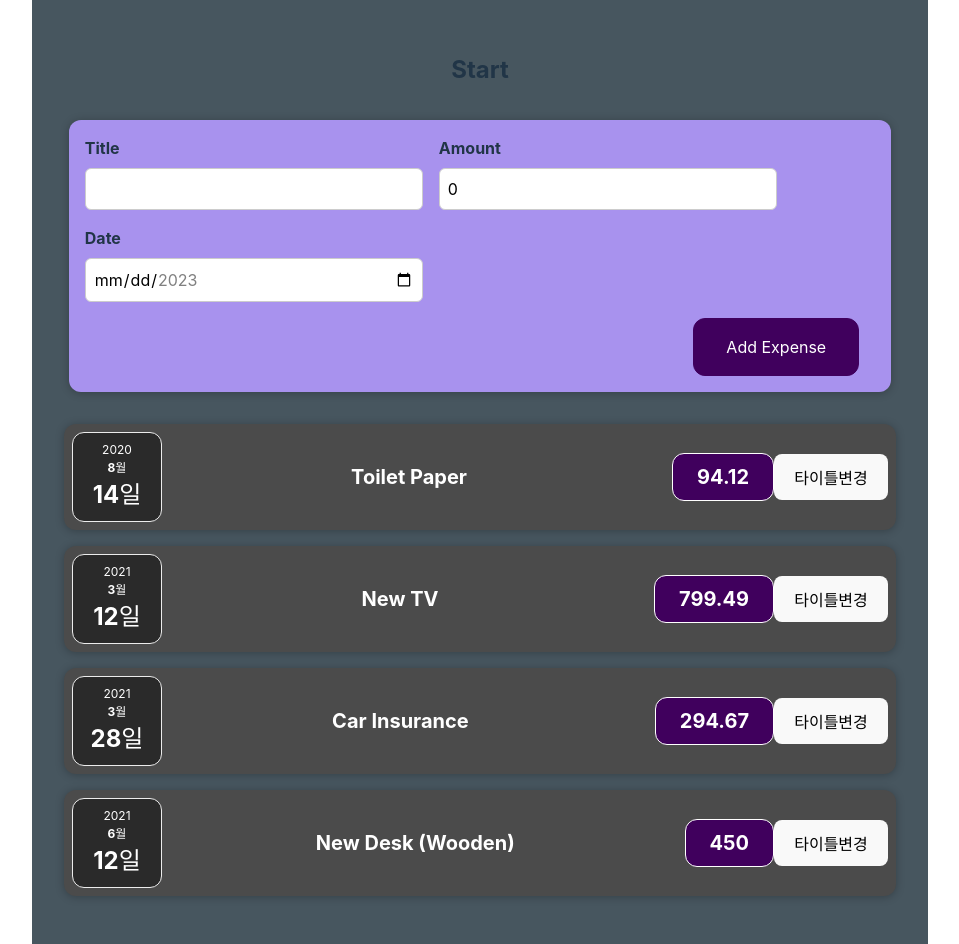
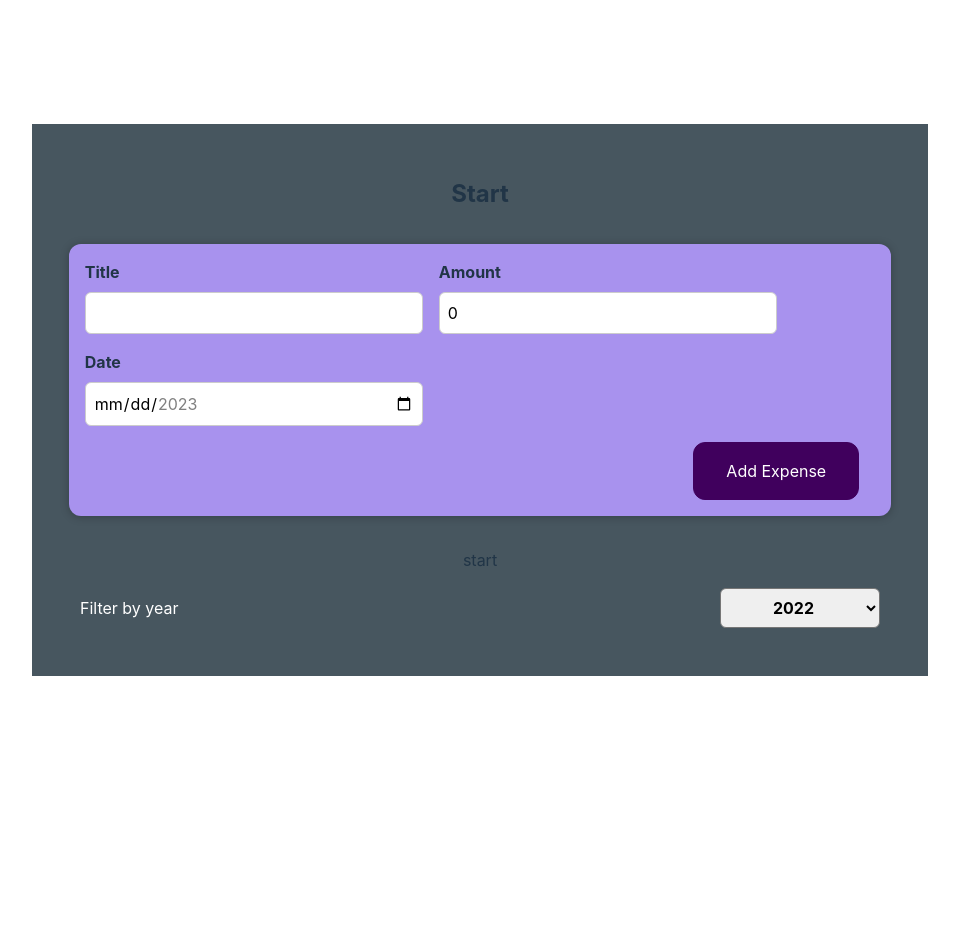
Before and after one commit to jbv2e/test-react-guide-yarn, a React (Vite) app: page / in a window 1280 px wide. Shown: the whole page, without its empty margins (160-1119 px from the left). After the commit the page ends 800 px from the top, so only its background shows below. Built offline with nearby package versions, Linux system fonts and the light colour scheme.

Commit message:
82. Derived

```diff
--- a/src/App.tsx
+++ b/src/App.tsx
@@ -2,12 +2,36 @@
 // import reactLogo from './assets/react.svg'
 // import viteLogo from '/vite.svg'
 import './App.css'
-import ExpenseItem from 'components/Expenses/ExpenseItem'
+import { ExpenseItem } from 'components/Expenses/ExpenseItem'
 import { ExpensesParam } from 'dataType/commonType'
 import NewExpense from 'components/NewExpense/NewExpense'
+import { useState } from 'react'
+import ExpenseFilter from './components/Expenses/ExpenseFilter'
 
 function App() {
-  const expenses: ExpensesParam[] = [
+  // const expenses: ExpensesParam[] = [
+  //   {
+  //     id: 'e1',
+  //     title: 'Toilet Paper',
+  //     amount: 94.12,
+  //     date: new Date(2020, 7, 14),
+  //   },
+  //   { id: 'e2', title: 'New TV', amount: 799.49, date: new Date(2021, 2, 12) },
+  //   {
+  //     id: 'e3',
+  //     title: 'Car Insurance',
+  //     amount: 294.67,
+  //     date: new Date(2021, 2, 28),
+  //   },
+  //   {
+  //     id: 'e4',
+  //     title: 'New Desk (Wooden)',
+  //     amount: 450,
+  //     date: new Date(2021, 5, 12),
+  //   },
+  // ]
+
+  const [ExpenseParam] = useState<ExpensesParam[]>([
     {
       id: 'e1',
       title: 'Toilet Paper',
@@ -27,20 +51,50 @@ function App() {
       amount: 450,
       date: new Date(2021, 5, 12),
     },
-  ]
+  ])
 
-  const addExpenseHandler = (expense: ExpensesParam) => {
-    console.log('in app.js')
-    console.log(expense)
+  const [FilterYear, setFilterYear] = useState('2022')
+  const [filterText, setFilterText] = useState('start')
+
+  // const addExpenseHandler = (expense: ExpensesParam) => {
+  const addExpenseHandler = <T,>(expense: T) => {
+    // console.log('in app.js')
+    // console.log(expense)
+  }
+
+  const onChangeYearHandler = (year: string) => {
+    // console.log('year app')
+    // console.log(year)
+    setFilterYear(year)
+
+    // console.log()
+  }
+
+  if (FilterYear === '2023') {
+    setFilterText('2023-selected')
+  } else if (FilterYear === '2021') {
+    // setFilterText('2021-selected')
   }
 
   return (
     <div>
       <h2>Start</h2>
       <NewExpense onAddExpense={addExpenseHandler}></NewExpense>
-      {expenses.map((exp) => {
-        return <ExpenseItem key={exp.id} props={exp} />
+      <div>{filterText}</div>
+
+      <ExpenseFilter selected={FilterYear} onChangeYear={onChangeYearHandler} />
+      {/* {ExpenseParam.map((exp) => {
+        return <ExpenseItem key={exp.id} value={exp} />
+      })} */}
+      {ExpenseParam.filter(
+        (exp) => exp.date.getFullYear().toString() === FilterYear
+      ).map((exp) => {
+        return <ExpenseItem key={exp.id} value={exp} />
+        // console.log(exp)
       })}
+      {/* {expenses.map((exp) => {
+        return <ExpenseItem key={exp.id} value={exp} />
+      })} */}
       {/* <ExpenseItem expense={expenses[0]} />
       <ExpenseItem expense={expenses[1]} />
       <ExpenseItem expense={expenses[2]} /> */}
--- a/src/components/Expenses/ExpenseDate.tsx
+++ b/src/components/Expenses/ExpenseDate.tsx
@@ -1,20 +1,20 @@
 import './ExpenseDate.css'
 import { CardParam } from 'dataType/commonType'
 
-function ExpenseDate({ props }: { props: CardParam }) {
+function ExpenseDate({ cardParam }: { cardParam: CardParam }) {
   // const month = props.date.toLocaleString('ko-KR', { month: 'long' })
   // const day = props.date.toLocaleString('ko-KR', { day: '2-digit' })
   // const year = props.date.getFullYear()
 
   const month =
-    props.date != null
-      ? props.date.toLocaleString('ko-KR', { month: 'long' })
+    cardParam.date != null
+      ? cardParam.date.toLocaleString('ko-KR', { month: 'long' })
       : ''
   const day =
-    props.date != null
-      ? props.date.toLocaleString('ko-KR', { day: '2-digit' })
+    cardParam.date != null
+      ? cardParam.date.toLocaleString('ko-KR', { day: '2-digit' })
       : ''
-  const year = props.date != null ? props.date.getFullYear() : ''
+  const year = cardParam.date != null ? cardParam.date.getFullYear() : ''
 
   return (
     <div className="expense-date">
--- /dev/null
+++ b/src/components/Expenses/ExpenseFilter.css
@@ -0,0 +1,24 @@
+.expenses-filter {
+  color: white;
+  padding: 0 1rem;
+}
+
+.expenses-filter__control {
+  display: flex;
+  width: 100%;
+  align-items: center;
+  justify-content: space-between;
+  margin: 1rem 0;
+}
+
+.expnses-filter label {
+  font-weight: bold;
+  margin-bottom: 0.5rem;
+}
+
+.expenses-filter select {
+  font: inherit;
+  padding: 0.5rem 3rem;
+  font-weight: bold;
+  border-radius: 6px;
+}
--- /dev/null
+++ b/src/components/Expenses/ExpenseFilter.tsx
@@ -0,0 +1,43 @@
+import { useState } from 'react'
+import './ExpenseFilter.css'
+
+type FilterProps = {
+  selected: string
+  onChangeYear: (changeYear: string) => void
+}
+
+function ExpenseFilter(filterProps: FilterProps) {
+  const [FilterYear, setFilterYear] = useState(filterProps.selected)
+  // const [filterText, setFilterText] = useState('start')
+  // React.ChangeEventHandler<HTMLSelectElement>
+
+  // if (FilterYear === '2023') {
+  //   setFilterText('2023-selected')
+  // } else if (FilterYear === '2021') {
+  //   // setFilterText('2021-selected')
+  // }
+  const dropdownChangeHandler = (
+    args: React.ChangeEvent<HTMLSelectElement>
+  ) => {
+    setFilterYear(args.target.value)
+    // console.log(args.target.value)
+    filterProps.onChangeYear(args.target.value)
+  }
+  return (
+    <div className="expenses-filter">
+      <div className="expenses-filter__control">
+        <label>Filter by year</label>
+        <select value={FilterYear} onChange={dropdownChangeHandler}>
+          <option value="2023">2023</option>
+          <option value="2022">2022</option>
+          <option value="2021">2021</option>
+          <option value="2020">2020</option>
+          <option value="2019">2019</option>
+        </select>
+      </div>
+      {/* <div>{filterText}</div> */}
+    </div>
+  )
+}
+
+export default ExpenseFilter
--- a/src/components/Expenses/ExpenseItem.tsx
+++ b/src/components/Expenses/ExpenseItem.tsx
@@ -3,11 +3,19 @@ import './ExpenseItem.css'
 import { ExpensesParam } from 'dataType/commonType'
 import ExpenseDate from 'components/Expenses/ExpenseDate'
 import Card from '@/components/UI/Card'
+// import ExpenseFilter from './ExpenseFilter'
 
-function ExpenseItem({ props }: { props: ExpensesParam }) {
+// export type ExpenseItemProps = {
+//   id: string
+//   title: string
+//   amount: number
+//   date: Date
+// }
+
+export function ExpenseItem({ value }: { value: ExpensesParam }) {
   // const [today, setToday] = useState(getToday())
 
-  const [title, setTitle] = useState(props.title)
+  const [title, setTitle] = useState(value.title)
   // function getToday() {
   //   const date = new Date()
   //   return `${date.getFullYear()}-${date.getMonth() + 1}-${date.getDate()}`
@@ -22,18 +30,20 @@ function ExpenseItem({ props }: { props: ExpensesParam }) {
   //        <!-- <h2>{props.title}</h2> -->
 
   return (
+    <div>
       <Card className="expense-item">
         <div>
-        <ExpenseDate props={props} />
+          <ExpenseDate cardParam={value} />
         </div>
 
         <div className="expense-item__description">
           <h2>{title}</h2>
-        <div className="expense-item__price">{props.amount}</div>
+          <div className="expense-item__price">{value.amount}</div>
         </div>
         <button onClick={clickHandler}>타이틀변경</button>
       </Card>
+    </div>
   )
 }
 
-export default ExpenseItem
+// export default ExpenseItem
--- a/src/components/NewExpense/NewExpense.tsx
+++ b/src/components/NewExpense/NewExpense.tsx
@@ -1,7 +1,11 @@
 import './NewExpense.css'
 import ExpenseForm from 'components/NewExpense/ExpenseForm'
 
-const NewExpense = (props) => {
+type propsNewExpense = {
+  onAddExpense: <T>(enterExpenseData: T) => void
+}
+
+const NewExpense = (props: propsNewExpense) => {
   // const saveExpenseDataHandler = (enterExpenseData: {
   //   title: string
   //   amount: string
@@ -13,7 +17,9 @@ const NewExpense = (props) => {
       id: Math.random().toString(),
     }
 
-    console.log(expenseData)
+    // console.log(expenseData)
+
+    props.onAddExpense(expenseData)
 
     // function identity<Type>(arg: Type): Type {
     //   return arg
--- a/src/dataType/commonType.tsx
+++ b/src/dataType/commonType.tsx
@@ -1,6 +1,6 @@
 import { ReactElement, ReactNode } from 'react'
 
-export interface ExpensesParam {
+export type ExpensesParam = {
   id: string
   title: string
   amount: number
```
Lines whose indentation alone changed are shown as unchanged.
